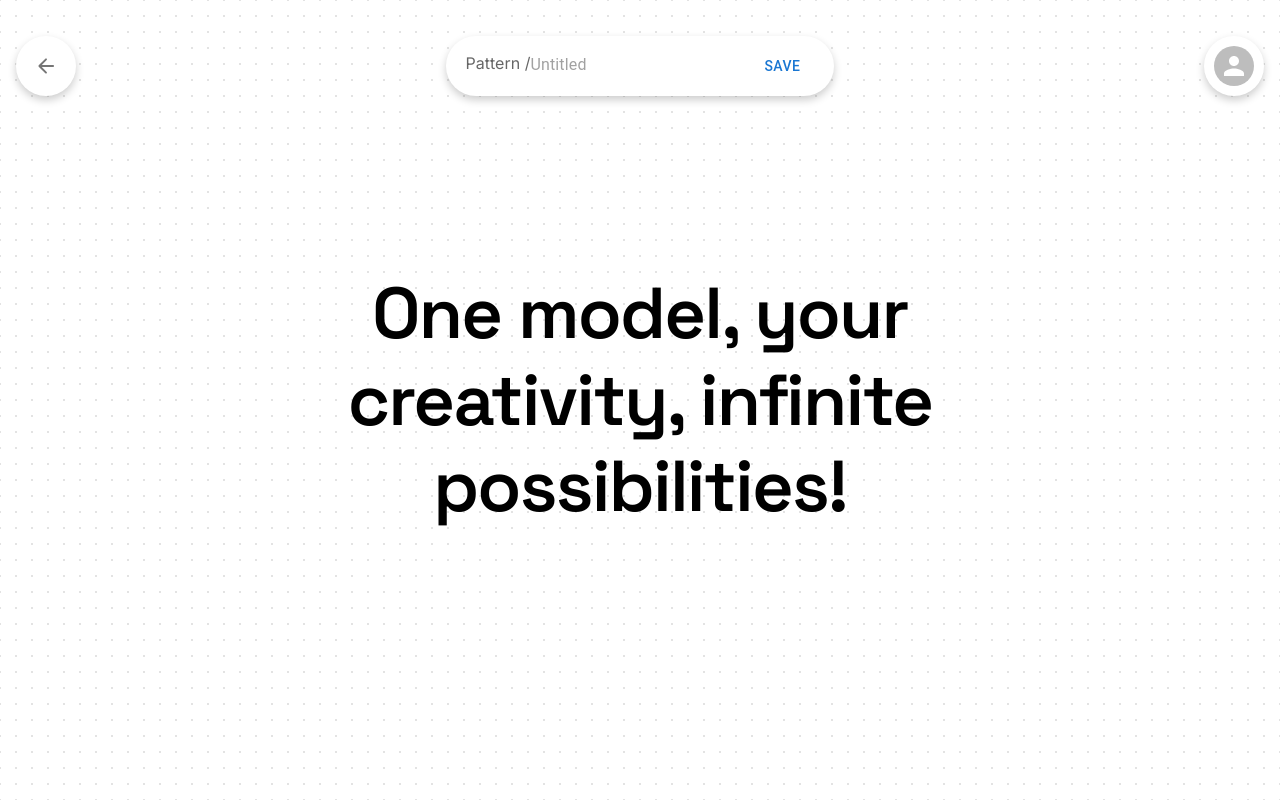
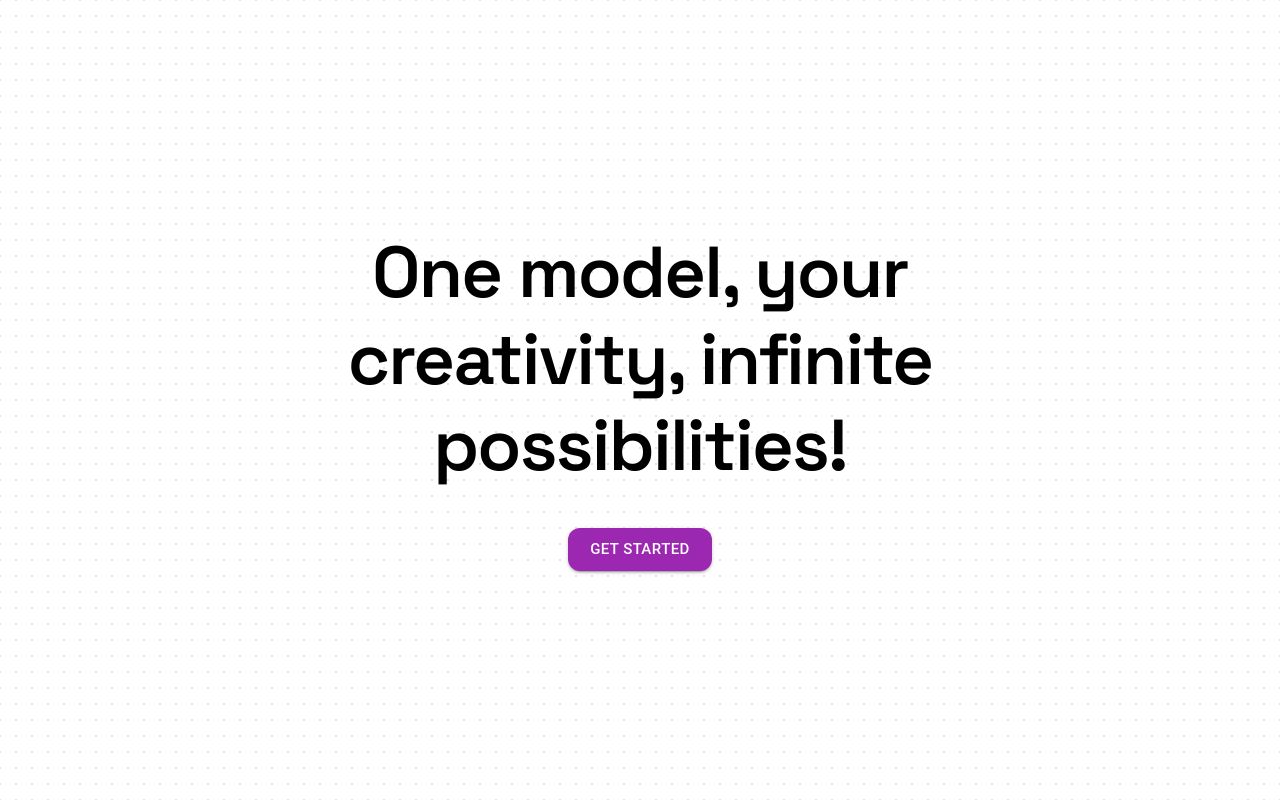
Before and after one commit to Karlito-blob/labup-Frontend, a Next.js app: page / in a window 1280 px wide. Built offline with nearby package versions, Linux system fonts and the light colour scheme.

Commit message:
FIN DU DEV BISOUS

```diff
--- a/components/Dashboard.js
+++ b/components/Dashboard.js
@@ -380,7 +380,7 @@ export default function Dashboard(props) {
         <div style={{ overflowX: 'auto' }}>
           {/* Patterns */}
           <div className={styles.patternSection}>
-            <h3>My patterns</h3>
+            <h3>My Patterns</h3>
             <div className={styles.wrapScrollH}>
               <div className={styles.patternsContainer}>
                 {patternsList}
--- a/components/OneScreen.js
+++ b/components/OneScreen.js
@@ -1,11 +1,14 @@
 import React from 'react';
 
 import Header from './Header';
-
 import ds from '../styles/DesignSystem.module.css';
 import bg from '../styles/CreateFile.module.css';
+import { Button } from '@mui/material';
+import { useRouter } from 'next/router';
 
 export default function OneScreen() {
+
+  const router = useRouter();
 
   const Capa_1 = () => (
     <svg version="1.1" id="Capa_1" xmlns="http://www.w3.org/2000/svg" xmlnsXlink="http://www.w3.org/1999/xlink" x="0px" y="0px" width="80px" height="80px" viewBox="0 0 80 80" style={{ enableBackground: 'new 0 0 80 80' }} xmlSpace="preserve">
@@ -18,9 +21,9 @@ export default function OneScreen() {
 
   return (
     <div className={`${bg.viewport} ${bg.polka}`}>
-      <Header />
       <div style={{ width: '100%', height: '100%', display: 'flex', flexDirection: 'column', alignItems: 'center', justifyContent: 'center' }}>
         <h1 className={`${ds.largeDisplay} ${ds.centerText}`} style={{ width: '60%', textAlign: 'center' }}>One model, your creativity, infinite possibilities!</h1>
+        <Button color="secondary" size="large" variant="contained" sx={{ marginTop: '40px', borderRadius: '12px' }} onClick={() => router.push('/signUp')}>Get Started</Button>
       </div>
     </div>
   )
--- a/components/TextParams.js
+++ b/components/TextParams.js
@@ -280,8 +280,7 @@ export default function TextParams() {
               });
           }
 
-
-          // setBgImage(data.ModifiedPatterns[0].patternImg)
+          setBgImage(data.ModifiedPatterns[0].patternImg)
         }
       })
       .catch(error => {
```
Also changed, not shown: public/Pattern5.png (added).
